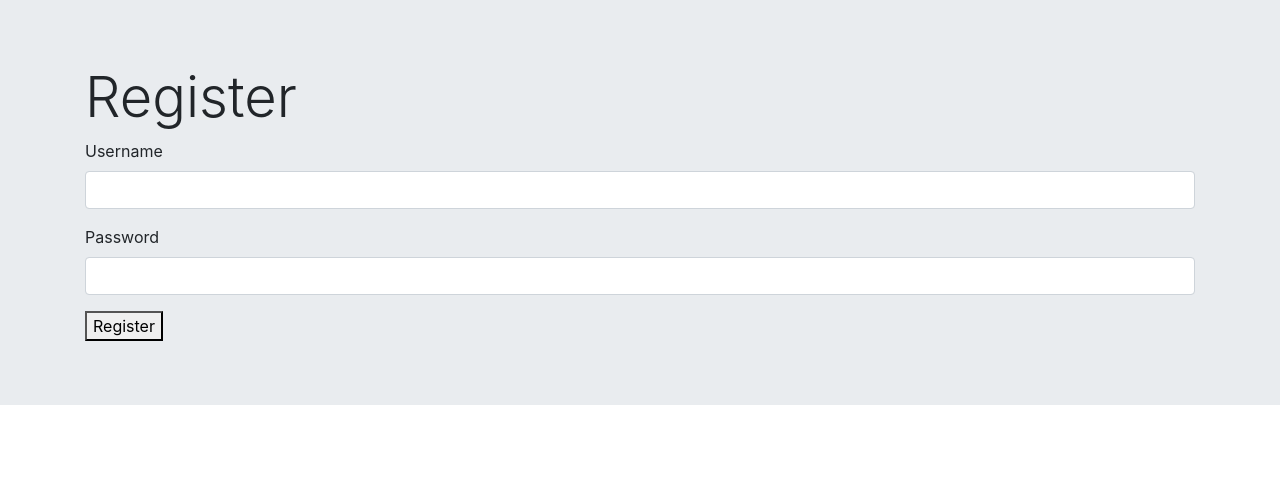
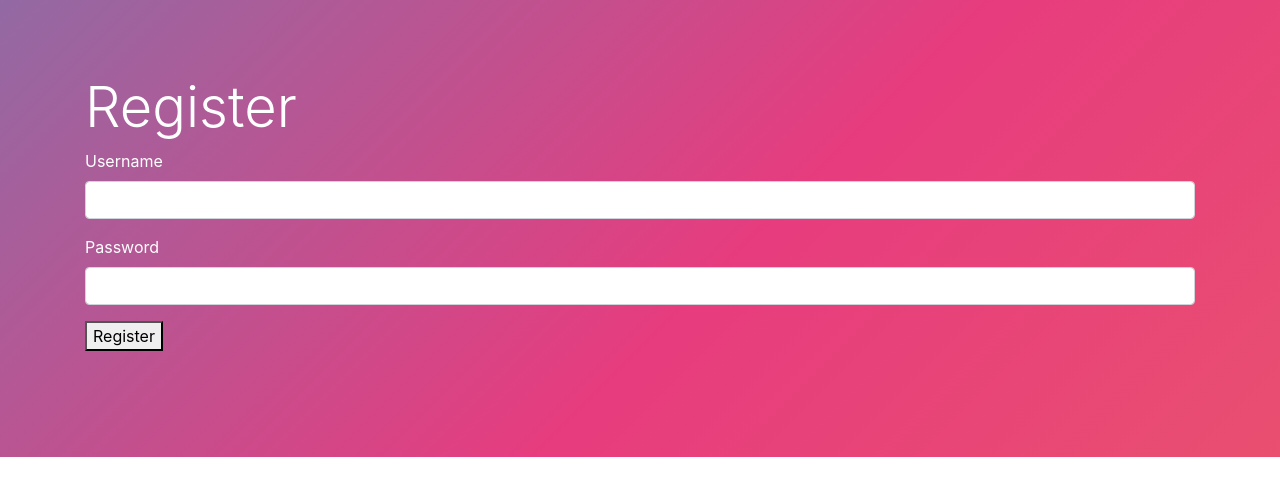
Before and after one commit to Zemlaman/GAME_API, an Angular app in the folder Game/: page /register in a window 1280 px wide. Shown: the top 496 px of the page. Built offline with nearby package versions, Linux system fonts and the light colour scheme.

Commit message:
Už funguje i register a login 🥳

```diff
--- a/Game/src/app/detail/detail.component.ts
+++ b/Game/src/app/detail/detail.component.ts
@@ -1,5 +1,6 @@
 import { Component, OnInit } from '@angular/core';
 import {Game} from '../Models/game';
+import { Router } from '@angular/router';
 import {HttpClient} from '@angular/common/http';
 import {ActivatedRoute} from '@angular/router';
 
--- a/Game/src/app/login/login.component.scss
+++ b/Game/src/app/login/login.component.scss
@@ -31,3 +31,6 @@ section{
     background-position: 0 50%;
   }
 }
+.jumbotron-fluid{
+  background: transparent;
+}
--- a/Game/src/app/users/users.component.html
+++ b/Game/src/app/users/users.component.html
@@ -1,3 +1,4 @@
+<section>
 <div class="jumbotron jumbotron-fluid" >
   <div class="container">
     <h1 class="display-4">Register</h1>
@@ -14,3 +15,4 @@
     </form>
   </div>
 </div>
+</section>
--- a/Game/src/app/users/users.component.scss
+++ b/Game/src/app/users/users.component.scss
@@ -0,0 +1,36 @@
+body {
+  margin: 0;
+  padding: 0;
+  background: #000;
+}
+
+section{
+  min-width: 1024px;
+  min-height: 100%;
+  width: 100%;
+  height: 100%;
+  padding: 10px;
+  position: fixed;
+  top: 0;
+  left: 0;
+  color: #fff;
+  background: linear-gradient(-45deg, #EE7752, #E73C7E, #23A6D5, #23D5AB);
+  background-size: 400% 400%;
+  position: relative;
+  animation: change 3s ease-in-out infinite;
+}
+
+@keyframes change {
+  0%{
+    background-position: 0 50%;
+  }
+  50%{
+    background-position: 100% 50%;
+  }
+  100%{
+    background-position: 0 50%;
+  }
+}
+.jumbotron-fluid{
+  background: transparent;
+}
```
